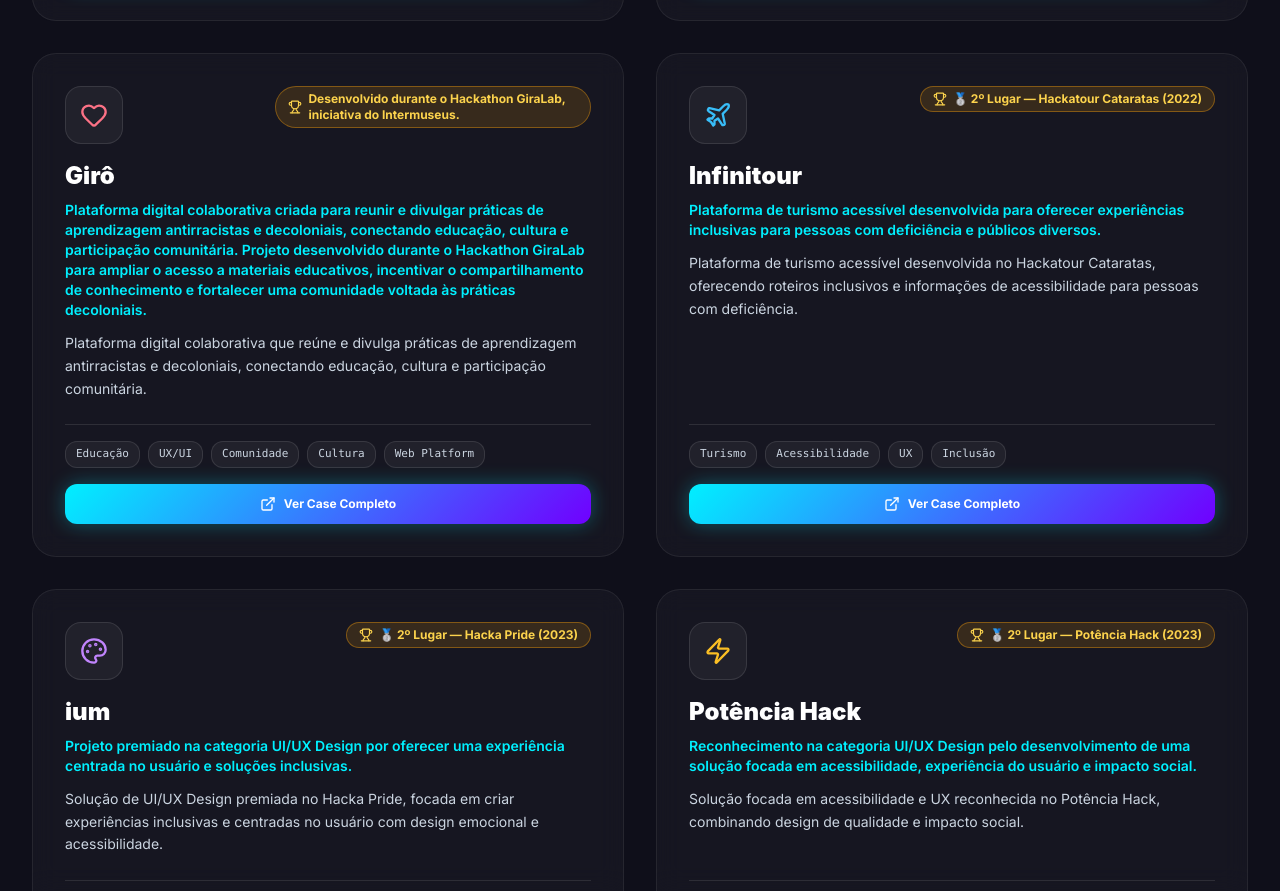
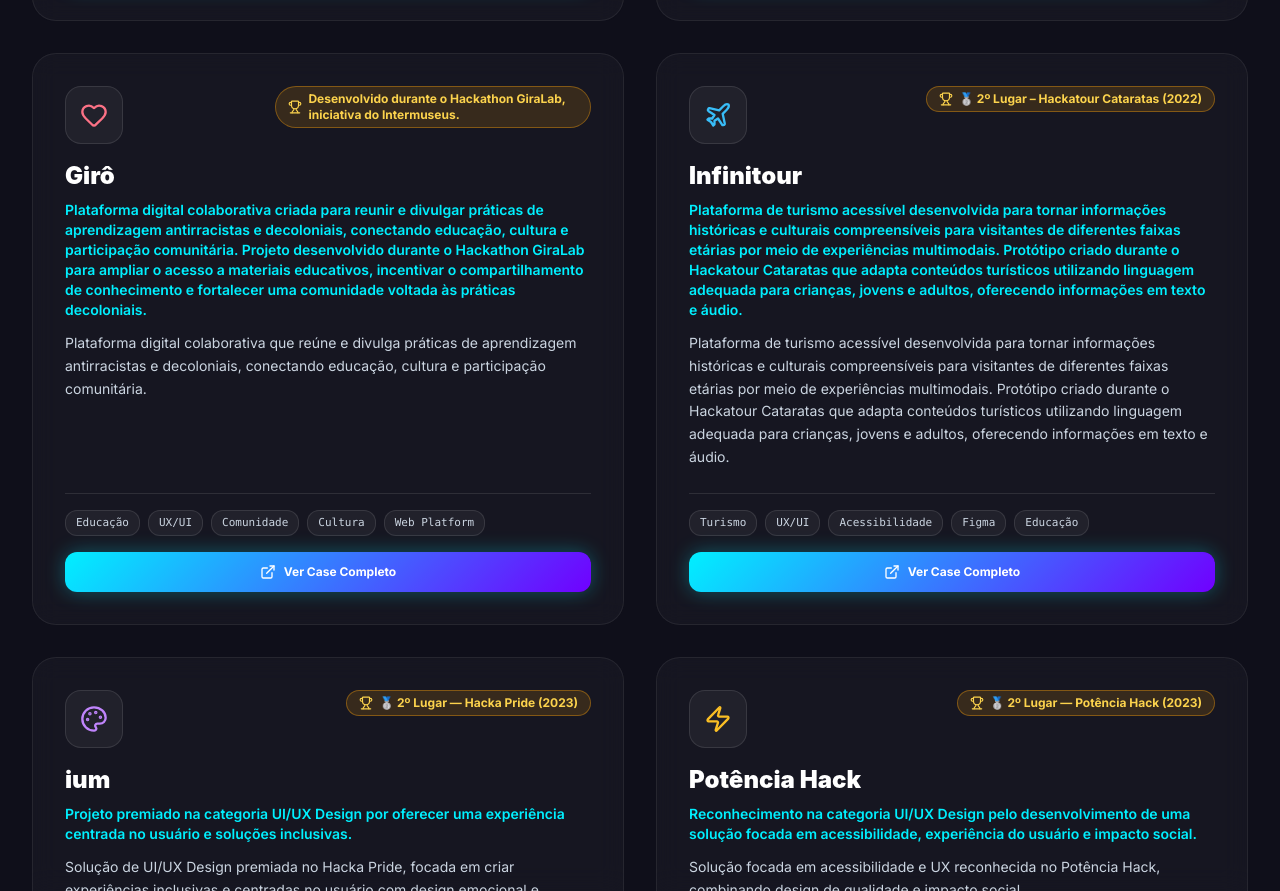
Before and after one commit to SouBeatrizKaroline/3-dev-as-demais-12fqm6k9q, a React (Vite) app: page / in a window 1280 px wide. Shown: the part 9294-10185 px from the top of the page. Built offline with nearby package versions, Linux system fonts and the light colour scheme.

Commit message:
Update Infinitour case content and tags

```diff
--- a/src/data/content.ts
+++ b/src/data/content.ts
@@ -459,40 +459,41 @@ export const PROJECTS: Project[] = [
     id: 'infinitour',
     title: 'Infinitour',
     description:
-      'Plataforma de turismo acessível desenvolvida para oferecer experiências inclusivas para pessoas com deficiência e públicos diversos.',
+      'Plataforma de turismo acessível desenvolvida para tornar informações históricas e culturais compreensíveis para visitantes de diferentes faixas etárias por meio de experiências multimodais. Protótipo criado durante o Hackatour Cataratas que adapta conteúdos turísticos utilizando linguagem adequada para crianças, jovens e adultos, oferecendo informações em texto e áudio.',
     longDescription:
-      'Plataforma de turismo acessível desenvolvida no Hackatour Cataratas, oferecendo roteiros inclusivos e informações de acessibilidade para pessoas com deficiência.',
+      'Plataforma de turismo acessível desenvolvida para tornar informações históricas e culturais compreensíveis para visitantes de diferentes faixas etárias por meio de experiências multimodais. Protótipo criado durante o Hackatour Cataratas que adapta conteúdos turísticos utilizando linguagem adequada para crianças, jovens e adultos, oferecendo informações em texto e áudio.',
     overview:
-      'Infinitour é uma plataforma de turismo acessível que centraliza informações de acessibilidade de destinos turísticos, oferece roteiros personalizados e conecta viajantes a experiências inclusivas para pessoas com deficiência e públicos diversos.',
+      'Infinitour é um protótipo desenvolvido durante o Hackatour Cataratas com o objetivo de tornar a experiência turística mais acessível por meio da adaptação da comunicação para diferentes públicos. A solução apresenta informações e histórias dos pontos turísticos utilizando linguagem adequada para crianças, adolescentes e adultos, oferecendo conteúdos em texto e áudio para ampliar o acesso ao conhecimento.',
     challenge:
-      'Pessoas com deficiência enfrentam barreiras significativas no turismo, desde a falta de informações de acessibilidade até a ausência de roteiros adaptados.',
+      'Muitas informações disponíveis em pontos turísticos utilizam uma linguagem única, que nem sempre atende visitantes de diferentes idades ou perfis. O desafio era criar uma experiência capaz de tornar conteúdos históricos e culturais mais acessíveis, compreensíveis e envolventes para públicos diversos.',
     solution:
-      'Plataforma web que centraliza informações de acessibilidade de destinos turísticos, oferece roteiros personalizados e conecta viajantes a experiências inclusivas.',
+      'Desenvolvemos um protótipo de plataforma que adapta conteúdos turísticos para diferentes faixas etárias, disponibilizando informações em múltiplos formatos, como texto e áudio, para proporcionar uma experiência mais inclusiva e educativa durante as visitas.',
     features: [
-      'Catálogo de destinos com informações de acessibilidade',
-      'Roteiros personalizados por tipo de necessidade',
-      'Avaliações de acessibilidade por usuários',
-      'Mapa interativo de atrações inclusivas',
-      'Integração com prestadores de serviço',
+      'Conteúdos adaptados para crianças, adolescentes e adultos',
+      'Informações em texto e áudio',
+      'Experiência de navegação intuitiva',
+      'Apresentação de histórias e curiosidades sobre os destinos',
+      'Protótipo de alta fidelidade',
     ],
     teamRole:
       'Beatriz liderou o design UX/UI com foco em acessibilidade, Monique desenvolveu o sistema de personalização de roteiros, e Sonia implementou a plataforma web e APIs.',
     contributions: [
-      'Design UX/UI com foco em acessibilidade',
-      'Sistema de personalização de roteiros',
-      'Plataforma web e APIs',
-      'Catálogo de destinos acessíveis',
-      'Avaliações de acessibilidade por usuários',
+      'Comunicação adaptada para diferentes faixas etárias',
+      'Experiência multimodal com texto e áudio',
+      'Design centrado na acessibilidade da informação',
+      'Interface intuitiva para diferentes perfis de usuários',
+      'Protótipo de alta fidelidade desenvolvido em Figma',
     ],
     results:
-      '2º lugar no Hackatour Cataratas (2022), destacando-se pela proposta de turismo inclusivo e acessível.',
+      'O Infinitour conquistou o 2º lugar no Hackatour Cataratas 2022, destacando-se pela proposta de tornar a comunicação turística mais acessível por meio da adaptação de conteúdos para diferentes públicos e faixas etárias.',
     learnings:
-      'Acessibilidade no turismo vai além de rampas — exige informação clara, roteiros adaptados e empatia na experiência do usuário.',
-    award: '🥈 2º Lugar — Hackatour Cataratas (2022)',
+      'O projeto demonstrou que acessibilidade também significa adaptar a comunicação e a forma como o conhecimento é apresentado. Desenvolver experiências inclusivas envolve considerar diferentes idades, níveis de compreensão e formas de consumir informação, tornando o turismo mais acolhedor para todos os visitantes.',
+    award: '🥈 2º Lugar – Hackatour Cataratas (2022)',
     isAwarded: true,
-    tags: ['Turismo', 'Acessibilidade', 'UX', 'Inclusão'],
+    tags: ['Turismo', 'UX/UI', 'Acessibilidade', 'Figma', 'Educação'],
+    technologies: ['Figma', 'UX/UI Design', 'Prototipação'],
     metric: '2º Lugar',
-    category: 'Turismo Acessível',
+    category: 'Tourism • Accessibility • EdTech',
     iconName: 'Plane',
   },
   {
```
Also changed, not shown: .skip.config.json.
